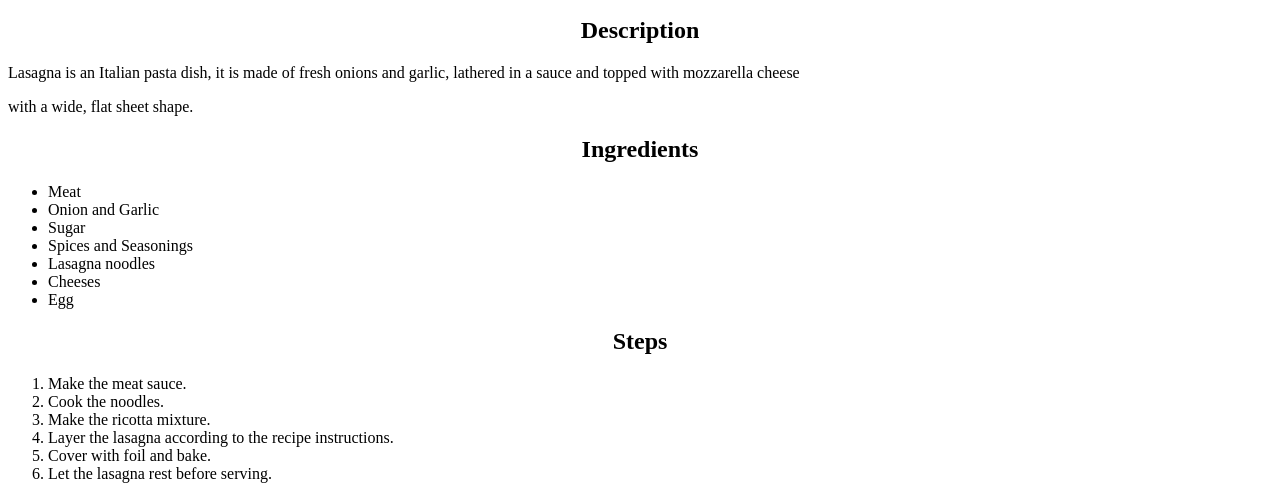
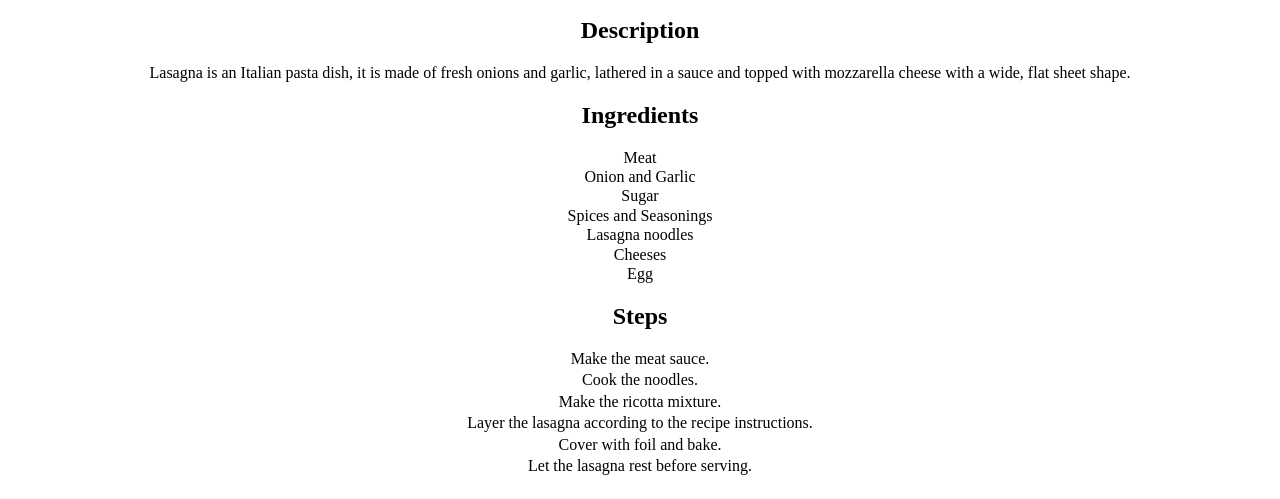
Before and after one commit to Liamsuu/odin-recipes, a plain HTML site: page recipes/lasagna.html in a window 1280 px wide. Shown: the part 383-882 px from the top of the page. Drawn offline with Linux system fonts and the light colour scheme.

Commit message:
Center lasagna.html lists and headings

```diff
--- a/recipes/lasagna.html
+++ b/recipes/lasagna.html
@@ -10,10 +10,12 @@
     <h1 class="main-heading">Lasagna</h1>
         <img class="center-image" id="lasagna-image-size" src="https://www.allrecipes.com/thmb/MkKfYU4oim55CLp39DDuNMuyThA=/750x0/filters:no_upscale():max_bytes(150000):strip_icc():format(webp)/23600-worlds-best-lasagna-armag-4x3-1-b24f9ad518d74090bf197828492c64a6.jpg" alt="An image of lasagna with a piece cut out of it.">
     <h2 class="center-text">Description</h2>
-    <p>Lasagna is an Italian pasta dish, it is made of fresh onions and garlic, lathered in a sauce and topped with mozzarella cheese</p>
-    <p>with a wide, flat sheet shape.</p>
+    <p class="center-text">Lasagna is an Italian pasta dish, it is made of fresh onions and garlic, lathered in a sauce and topped with mozzarella cheese
+        with a wide, flat sheet shape.</p>
+
+    <ul style="padding: 0;">
+        <div class="ingredient-wrapper lower-list">
             <h2 class="center-text">Ingredients </h2>
-    <ul>
             <li>Meat</li>
             <li>Onion and Garlic</li>
             <li>Sugar</li>
@@ -21,15 +23,19 @@
             <li>Lasagna noodles</li>
             <li>Cheeses</li>
             <li>Egg</li>
+        </div>
     </ul>
+
+    <ol style="padding: 0;">
+        <div class="step-wrapper center-text lower-list">
             <h2 class="center-text">Steps</h2>
-    <ol>
             <li>Make the meat sauce.</li>
             <li>Cook the noodles.</li>
             <li>Make the ricotta mixture.</li>
             <li>Layer the lasagna according to the recipe instructions.</li>
             <li>Cover with foil and bake.</li>
             <li>Let the lasagna rest before serving.</li>
+        </div>
     </ol>
 </body>
 </html>
--- a/style.css
+++ b/style.css
@@ -42,7 +42,7 @@
     margin: 0 auto;
 }
 
-.ingredient-wrapper, step-wrapper{
+.ingredient-wrapper, .step-wrapper{
     max-width: fit-content;
     margin: 0 auto;
 }
@@ -51,6 +51,6 @@
     text-align: center;
 }
 
-.ingredient-wrapper li{
+.ingredient-wrapper li, .step-wrapper{
     list-style: none;
 }
```
Also changed, not shown: recipes/pizza.html (indentation only). Lines whose indentation alone changed are shown as unchanged.
